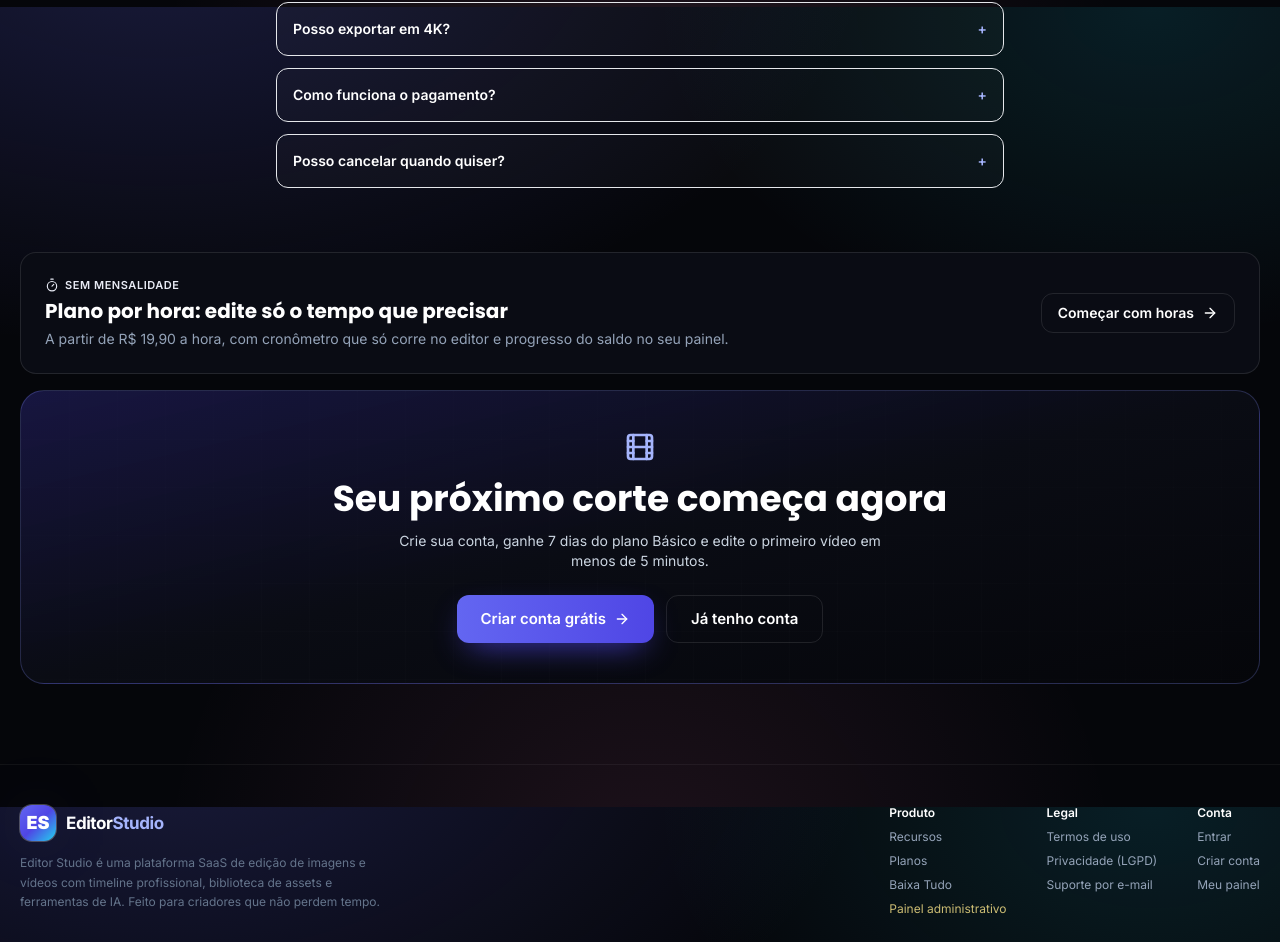
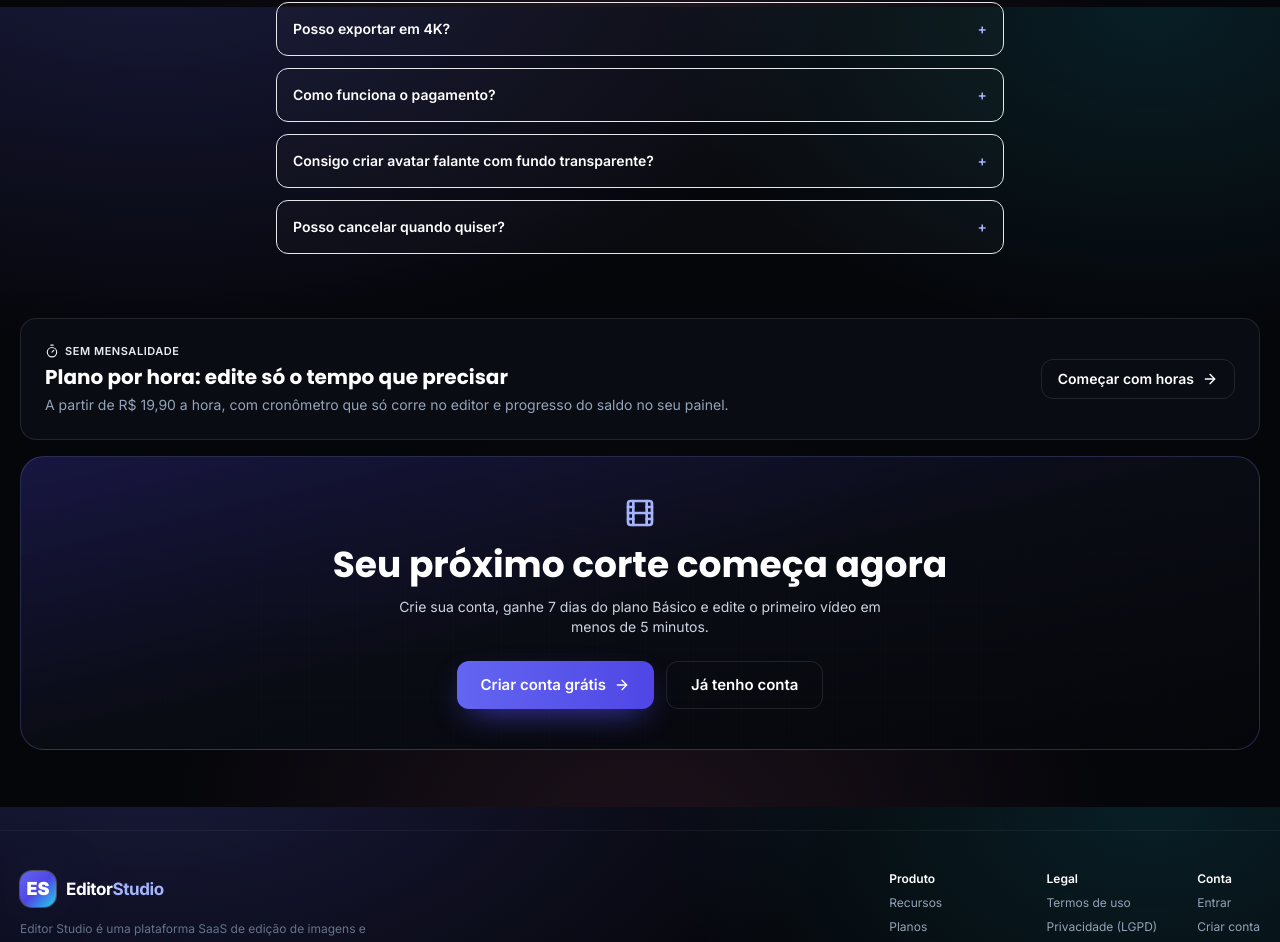
Before and after one commit to tiumedeiros-cyber/Baixatudo, a Next.js app: page / in a window 1280 px wide. Shown: the part 3993-4935 px from the top of the page. Built offline with nearby package versions, Linux system fonts and the light colour scheme; no server answers; the database is empty.

Commit message:
FAQ alinhada ao PIX manual, avatares sem fundo e planos editaveis com flag ilimitado
Co-authored-by: arena-agent <297053741+arena-agent@users.noreply.github.com>

```diff
--- a/app/admin/actions.ts
+++ b/app/admin/actions.ts
@@ -67,6 +67,7 @@ export async function upsertPlan(formData: FormData) {
       premium_library: formData.get('premium_library') === 'on',
       tts_minutes: Number(formData.get('tts_minutes') || 30),
       downloads_per_day: Number(formData.get('downloads_per_day') || 20),
+      unlimited: formData.get('unlimited') === 'on',
     },
     trial_days: Number(formData.get('trial_days') || 0),
     is_active: formData.get('is_active') === 'on',
--- a/app/admin/planos/page.tsx
+++ b/app/admin/planos/page.tsx
@@ -47,6 +47,7 @@ export default async function AdminPlans() {
               </div>
               <div className="flex items-center gap-3 text-[10px] text-slate-400">
                 <label className="flex items-center gap-1"><input type="checkbox" name="premium_library" defaultChecked={plan.limits?.premium_library} className="accent-brand-500" /> Premium</label>
+                <label className="flex items-center gap-1"><input type="checkbox" name="unlimited" defaultChecked={Boolean(plan.limits?.unlimited)} className="accent-brand-500" /> Ilimitado</label>
                 <label className="flex items-center gap-1"><input type="checkbox" name="is_active" defaultChecked={plan.is_active} className="accent-brand-500" /> Ativo</label>
                 <input name="sort_order" type="number" defaultValue={plan.sort_order} className="w-12 rounded border border-white/10 bg-black/30 px-1 py-0.5 text-white" title="Ordem" />
               </div>
@@ -69,6 +70,7 @@ export default async function AdminPlans() {
           <input name="storage_gb" type="number" defaultValue={10} placeholder="GB" className="rounded-lg border border-white/10 bg-black/30 px-2 py-1.5 text-xs text-white" />
           <input name="max_quality" type="number" defaultValue={1080} placeholder="Qualidade" className="rounded-lg border border-white/10 bg-black/30 px-2 py-1.5 text-xs text-white" />
           <input name="trial_days" type="number" defaultValue={0} placeholder="Trial" className="rounded-lg border border-white/10 bg-black/30 px-2 py-1.5 text-xs text-white" />
+          <label className="flex items-center gap-1 text-[11px] text-slate-400"><input type="checkbox" name="unlimited" className="accent-brand-500" /> Plano ilimitado</label>
           <button className="rounded-lg bg-white/10 py-2 text-xs font-semibold text-white sm:col-span-2">Criar plano</button>
         </form>
       </Card>
--- a/app/page.tsx
+++ b/app/page.tsx
@@ -88,8 +88,9 @@ const FAQ = [
   { q: 'Preciso instalar algo?', a: 'Não. O Editor Studio roda 100% no navegador (Chrome, Edge, Firefox e Safari) e também em tablets com toque.' },
   { q: 'Como funciona o Baixa Tudo integrado?', a: 'Já vem embutido na plataforma: dentro da sua conta você cola o link do vídeo, escolhe a qualidade (ou só o áudio) e o arquivo cai na biblioteca para usar na timeline. Não precisa instalar nada.' },
   { q: 'Os arquivos ficam salvos?', a: 'Sim. Seus uploads vão para o armazenamento da sua conta conforme o plano, e os projetos têm autosave a cada 2 segundos.' },
-  { q: 'Posso exportar em 4K?', a: 'Nos planos Pro e Studio a exportação chega a 4K. No Básico, até 1080p.' },
-  { q: 'Como funciona o pagamento?', a: 'Checkout com cartão, PIX ou boleto conforme o gateway configurado. A confirmação é automática via webhook assinado e a assinatura é liberada na hora.' },
+  { q: 'Posso exportar em 4K?', a: 'Nos planos Pro, Studio e Geral a exportação chega a 4K. No Básico, até 1080p.' },
+  { q: 'Como funciona o pagamento?', a: 'No PIX: você copia a chave, paga o valor do plano e envia o comprovante no WhatsApp com o número do pedido — a liberação é feita em minutos. Cartão e assinatura automática ficam disponíveis quando o gateway (Stripe ou Mercado Pago) está configurado.' },
+  { q: 'Consigo criar avatar falante com fundo transparente?', a: 'Sim. Escolha o cenário “Sem fundo” e exporte em WebM com canal alfa: o avatar sai recortado para você sobrepor em qualquer vídeo.' },
   { q: 'Posso cancelar quando quiser?', a: 'Sim. O cancelamento fica agendado para o fim do período e você mantém o acesso até lá.' },
 ];
 
```
